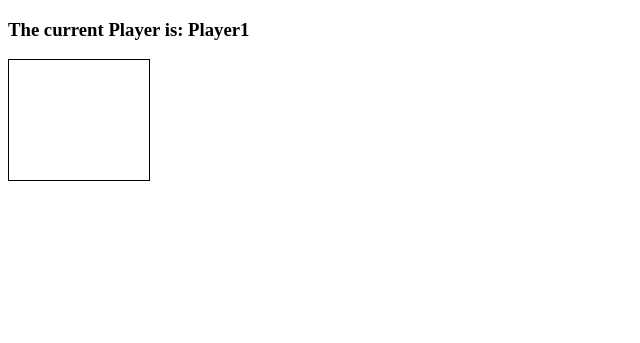
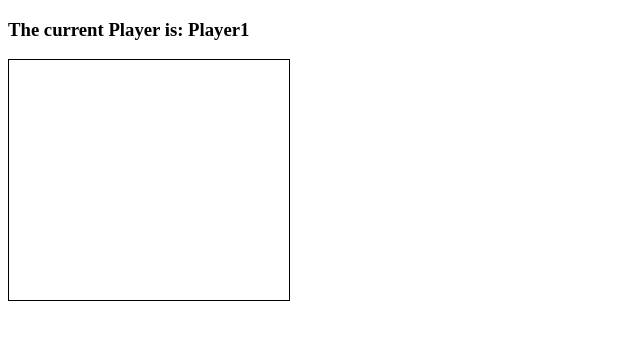
Before and after one commit to raphaelnb/connect-4, a plain HTML site: page index.html in a window 1280 px wide. Shown: the whole page, without its empty margins (0-640 px from the left). Drawn offline with Linux system fonts and the light colour scheme.

Commit message:
styles update

```diff
--- a/style.css
+++ b/style.css
@@ -1,22 +1,23 @@
+
 .grid {
     border: 1px solid;
     display: flex;
     flex-wrap: wrap;
-    height: 120px;
-    width: 140px;
+    height: 240px;
+    width: 280px;
 }
 
 .grid div {
-    height: 20px;
-    width: 20px;
+    height: 40px;
+    width: 40px;
 }
 
 .player-one {
     background-color: red;
-    border-radius: 10px;
+    border-radius: 20px;
 }
 
 .player-two {
     background-color: greenyellow;
-    border-radius: 10px;
+    border-radius: 20px;
 }
```
Also changed, not shown: index.html (+2 -0 lines).
